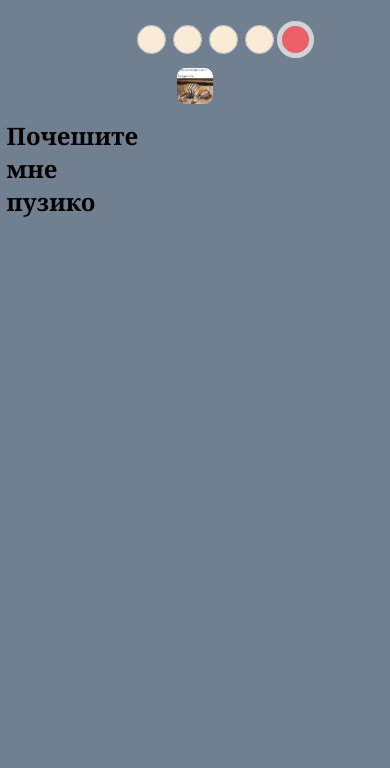
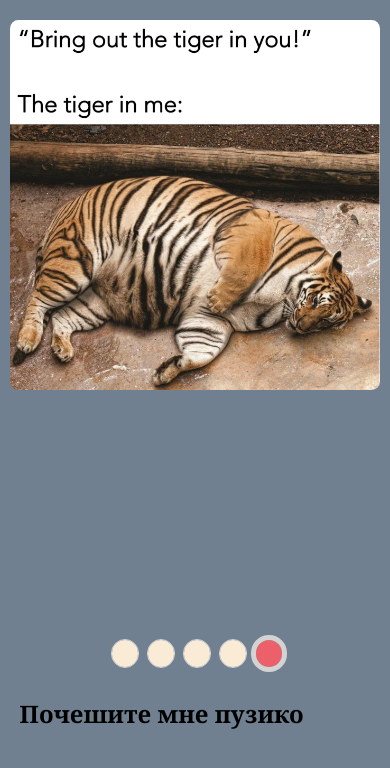
Before and after one commit to MaryOp/cssMemSlider, a plain HTML site: page index.html in a window 390 px wide. Drawn offline with Linux system fonts and the light colour scheme.

Commit message:
feat: mobile version  (Вт, мая 17, 2022 23:41:40)

```diff
--- a/style.css
+++ b/style.css
@@ -120,25 +120,30 @@ body {
             justify-content: space-around; */
             display: grid;
                 grid-template-columns: 1fr repeat(5, 3em) 1fr;
-                grid-template-rows: auto 3em auto;
-                grid-row-gap: 1vh;
+                grid-template-rows: 70vh 3em auto;
+                grid-row-gap: 3vh;
 
         }
 
             .legend {
                 /* align-self: flex-start; */
                 margin-left: 5%;
-                margin-top: 5%;
-                margin-right: 5%
+                /* margin-top: 5%; */
+                margin-right: 5%;
+                grid-row-start: 3;
+                grid-row-end: 4;
+                grid-column: span 7;
 
             }
 
             img {
                 max-width: 95%;
                 max-height: 100%;
-            grid-column: span 7;
+                grid-column: span 7;
+                grid-row-start: 1;
+                grid-row-end: 2;
                 /* display:flex; */
-                height: 70vh;
+                /* height: 70vh; */
                 /* align-items: center; */
 
             }
@@ -146,7 +151,8 @@ body {
             input {
                 width: 2em;
                 height: 2em;
-
+               grid-row-start: 2;
+               grid-row-end: 3;
             }
 
 
```
